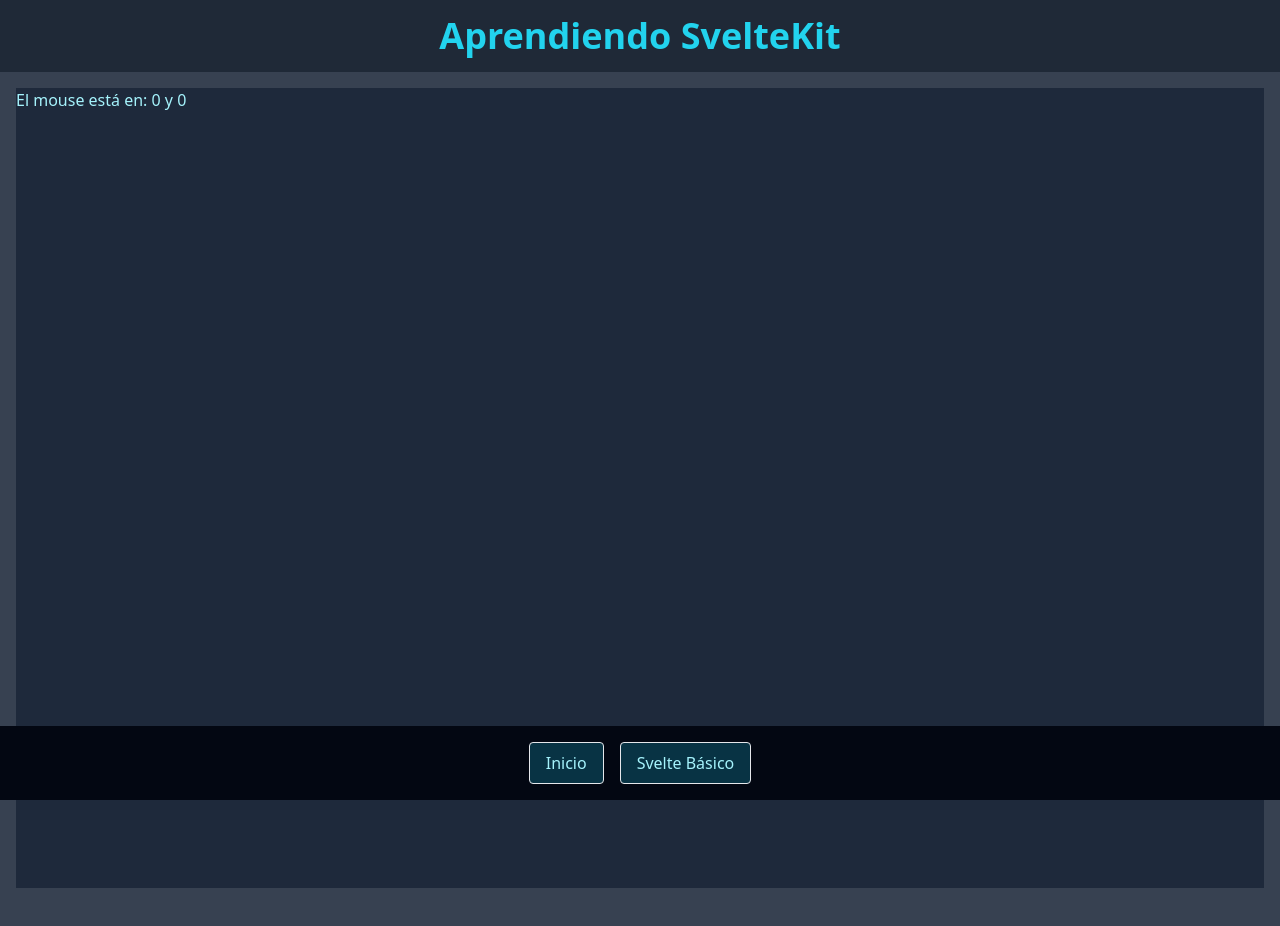
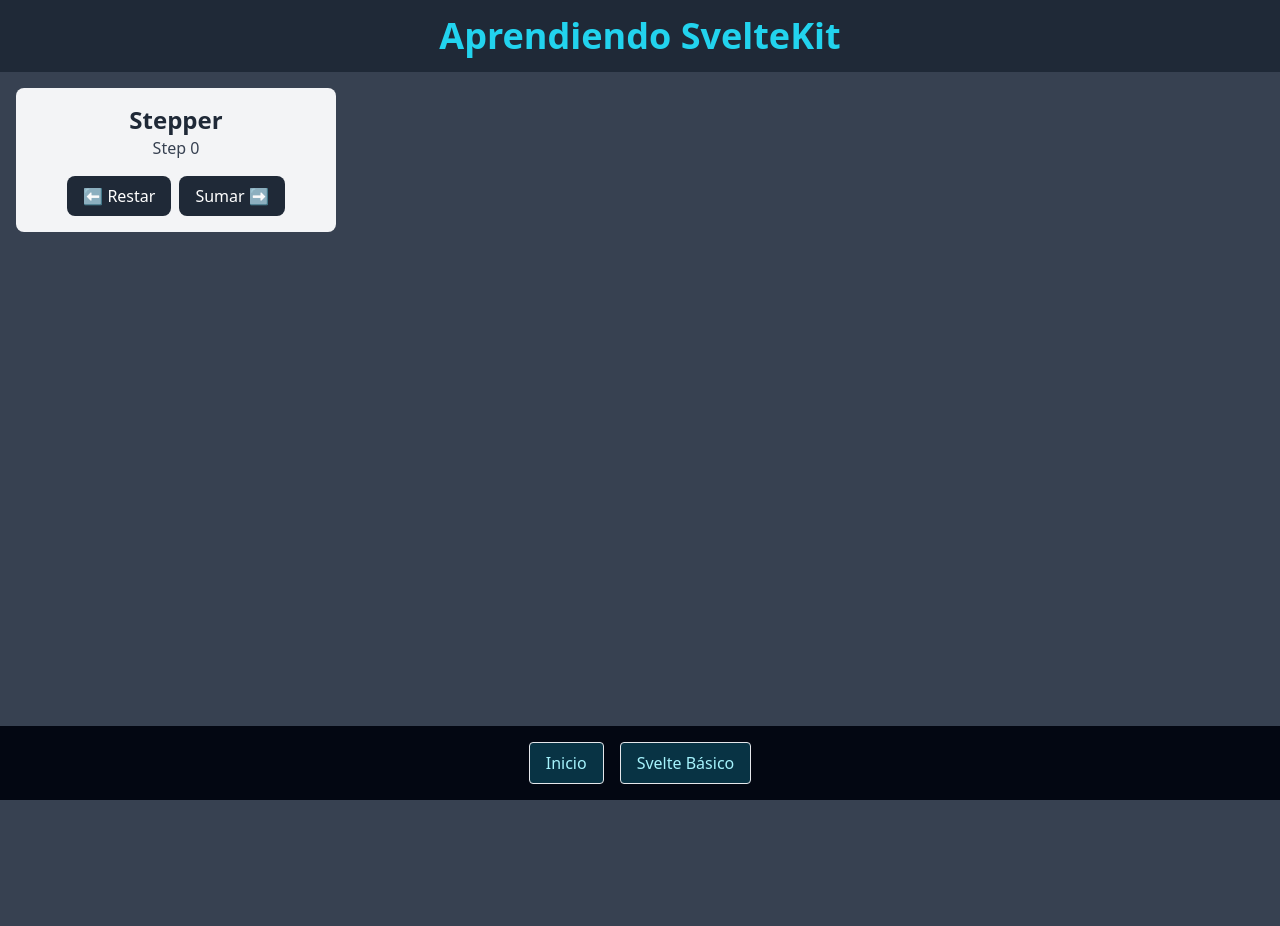
Before and after one commit to IvanGabrielYarupaitanRivera/playground, a SvelteKit app: page /basic-svelte in a window 1280 px wide. Shown: the top 926 px of the page. After the commit the page ends 800 px from the top, so only its background shows below. Built offline with nearby package versions, Linux system fonts and the light colour scheme.

Commit message:
reemplaza la visualización de la posición del mouse con un componente Stepper para gestionar la navegación entre pasos

```diff
--- a/src/routes/basic-svelte/+page.svelte
+++ b/src/routes/basic-svelte/+page.svelte
@@ -1,14 +1,15 @@
 <script lang="ts">
-	let position = $state({ x: 0, y: 0 });
+	import Stepper from './Stepper.svelte';
 
-	function onpointermove(event: PointerEvent) {
-		position = {
-			x: event.clientX,
-			y: event.clientY
-		};
-	}
+	let value = $state(0);
+
+	const backSteps = () => {
+		value--;
+	};
+
+	const nextSteps = () => {
+		value++;
+	};
 </script>
 
-<div {onpointermove} class="min-h-screen bg-slate-800">
-	El mouse está en: {position.x} y {position.y}
-</div>
+<Stepper {backSteps} {nextSteps} {value}></Stepper>
```
